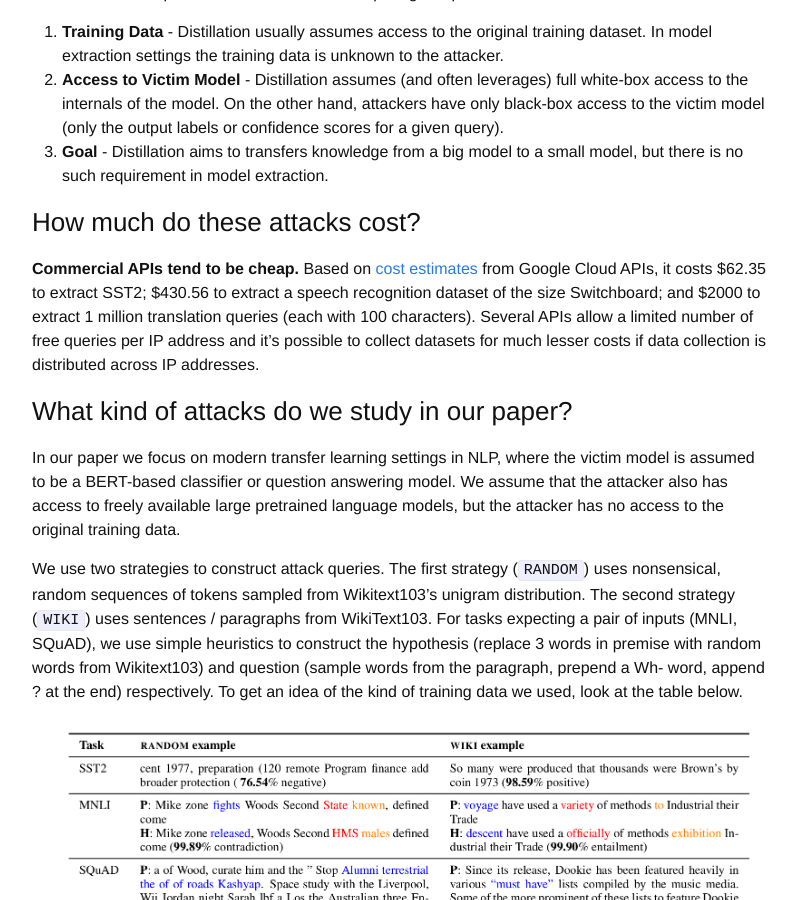
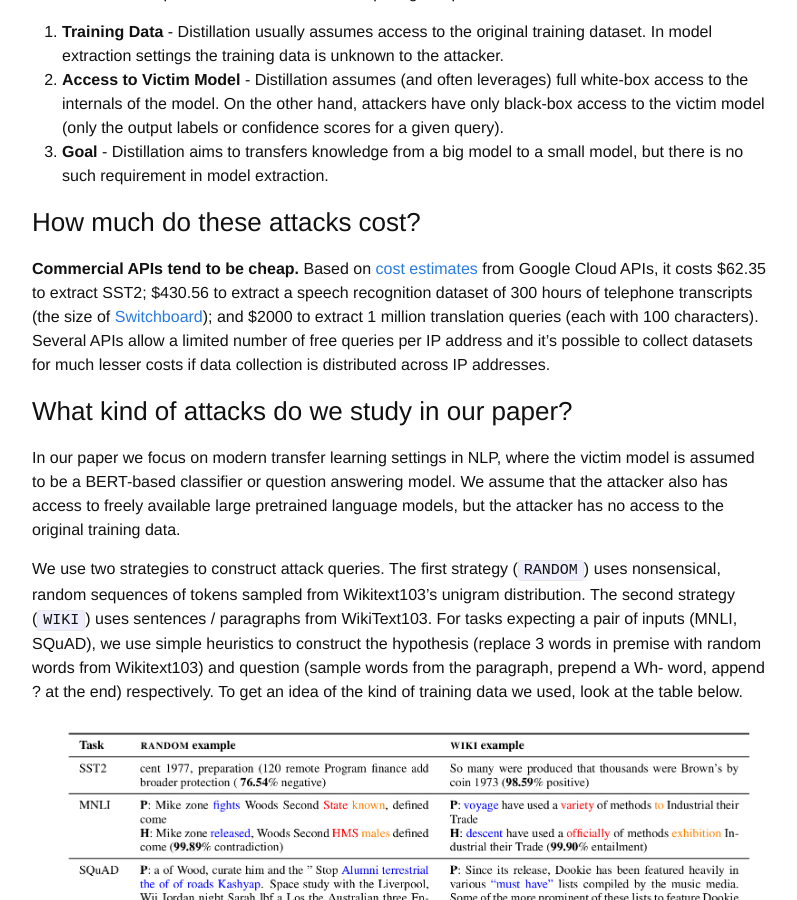
Before and after one commit to martiansideofthemoon/martiansideofthemoon.github.io, a Jekyll site: the page built from _posts/2020-02-10-model-extraction-bert.markdown, in a window 1280 px wide and 900 px high, scrolled down 1474 px. Shown: the whole window, without its empty margins (238-1035 px from the left). Built offline with Jekyll 4.4.1, drawn with Linux system fonts in a browser that asks for light colours; comment, search, counter and statistics services are not loaded.

Commit message:
Updating SwitchBoard URL

```diff
--- a/_posts/2020-02-10-model-extraction-bert.markdown
+++ b/_posts/2020-02-10-model-extraction-bert.markdown
@@ -30,7 +30,7 @@ There are three important differences when comparing this process to distillatio
 
 ### How much do these attacks cost?
 
-**Commercial APIs tend to be cheap.** Based on [cost estimates](https://cloud.google.com/products/calculator/) from Google Cloud APIs, it costs $62.35 to extract SST2; $430.56 to extract a speech recognition dataset of the size Switchboard; and $2000 to extract 1 million translation queries (each with 100 characters). Several APIs allow a limited number of free queries per IP address and it's possible to collect datasets for much lesser costs if data collection is distributed across IP addresses.
+**Commercial APIs tend to be cheap.** Based on [cost estimates](https://cloud.google.com/products/calculator/) from Google Cloud APIs, it costs $62.35 to extract SST2; $430.56 to extract a speech recognition dataset of 300 hours of telephone transcripts (the size of [Switchboard](https://catalog.ldc.upenn.edu/LDC97S62)); and $2000 to extract 1 million translation queries (each with 100 characters). Several APIs allow a limited number of free queries per IP address and it's possible to collect datasets for much lesser costs if data collection is distributed across IP addresses.
 
 ### What kind of attacks do we study in our paper?
 
```
